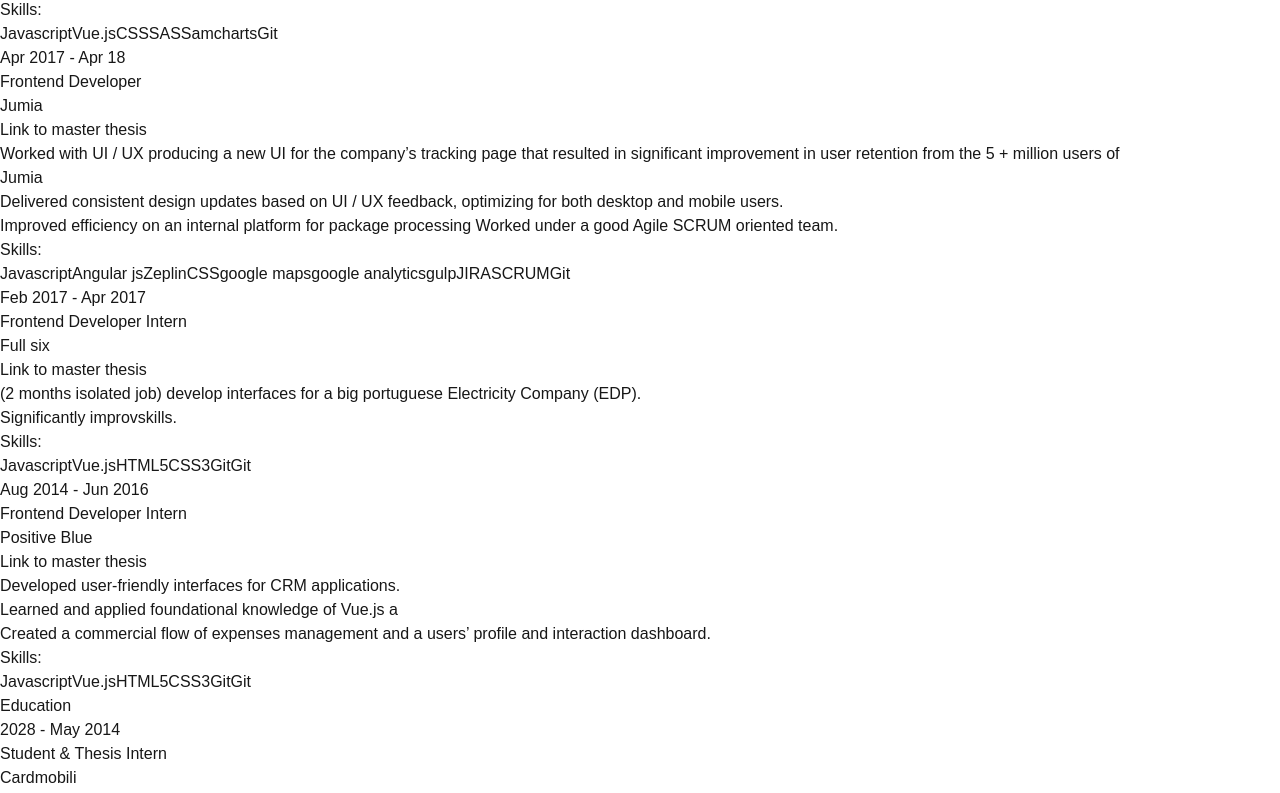
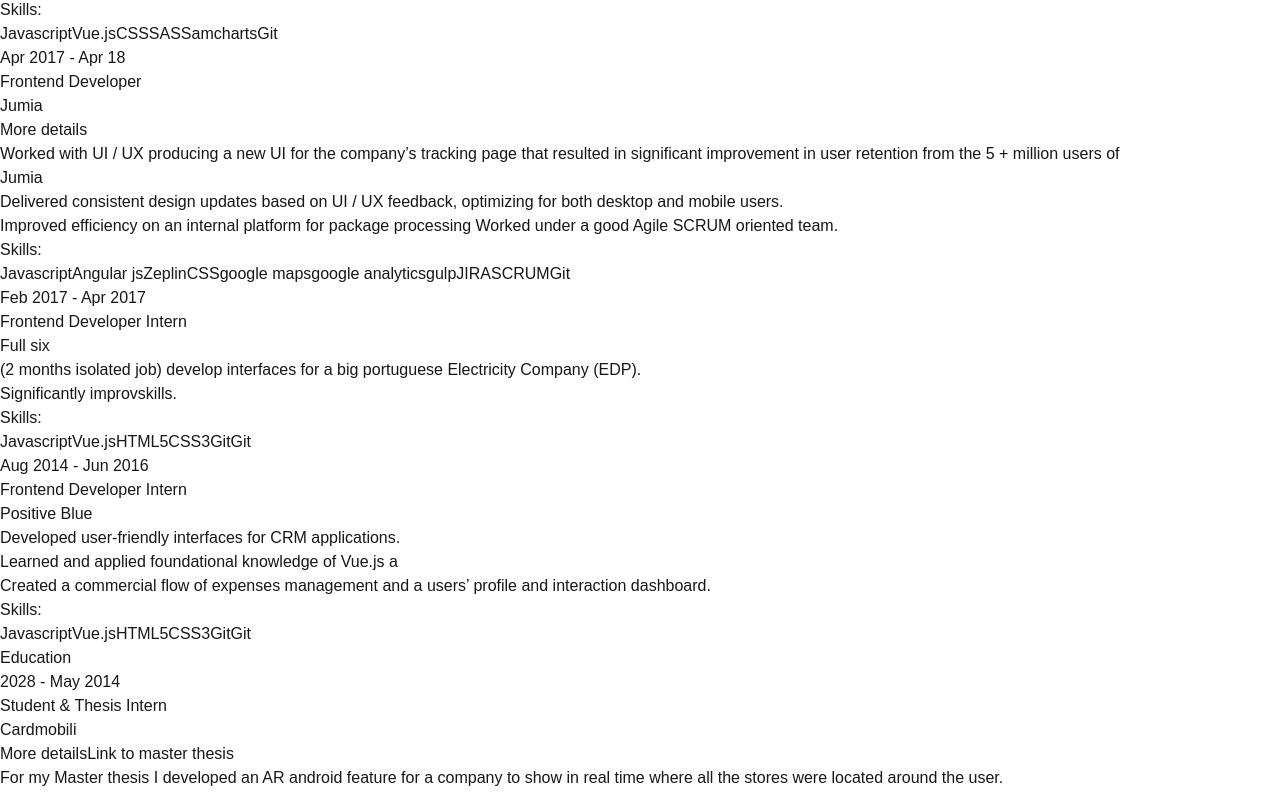
Before and after one commit to Tadeu17/portfolio, a Next.js app: page / in a window 1280 px wide. Shown: the part 2500-3293 px from the top of the page. Built offline with nearby package versions, Linux system fonts and the light colour scheme.

Commit message:
made careers scroll to respective project and added portfolio to projects

```diff
--- a/src/components/ResumeCard.tsx
+++ b/src/components/ResumeCard.tsx
@@ -1,12 +1,32 @@
+"use client"
+
 import { TRoleInfo } from "./types";
 
-const ResumeCard = ({ timeframe, role, company, description, skills, href }: TRoleInfo) => (
+const ResumeCard = ({ id, timeframe, role, company, description, skills, href }: TRoleInfo) => (
   <div className="p-6 bg-gray-800 rounded-md shadow-md">
     <h2 className="text-yellow-400 text-xl font-bold mb-2">{timeframe}</h2>
     <h3 className="text-2xl font-bold text-white">{role}</h3>
     <p className="text-gray-400 text-sm mb-4">{company}</p>
 
-    <a href={href} className="block mb-4 text-xl text-gray-300 underline" target="_blank" rel="noopener noreferrer">Link to master thesis</a>
+    {id &&
+      <a className="block mb-4 text-white underline cursor-pointer" onClick={(e) => {
+        e.preventDefault();
+        const element = document.getElementById(`${id}-project`);
+        if (element) {
+          element.scrollIntoView({
+            // behavior: "smooth", // Smooth scrolling
+            block: "center",
+          });
+        }
+      }}>
+        More details
+      </a>
+    }
+
+    {
+      href &&
+      <a href={href} className="block mb-4 text-xl text-gray-300 underline" target="_blank" rel="noopener noreferrer">Link to master thesis</a>
+    }
     <ul className="list-disc list-inside space-y-2">
       {description.map((item, index) => (
         <li key={index} className="text-gray-300 text-base">
@@ -29,6 +49,6 @@
         ))}
       </div>
     </div>
-  </div>
+  </div >
 );
 export default ResumeCard;
--- a/src/components/sections/Projects.tsx
+++ b/src/components/sections/Projects.tsx
@@ -11,6 +11,7 @@
       <div className="grid grid-cols-1 sm:grid-cols-2 lg:grid-cols-3 gap-8">
         {projects.map((project, index) => (
           <article
+            id={project.id}
             key={index}
             className="bg-gray-800 border-2 border-amber-400 rounded-lg shadow-md overflow-hidden hover:scale-105 transform transition-all"
           >
--- a/src/components/sections/Resume.tsx
+++ b/src/components/sections/Resume.tsx
@@ -9,13 +9,14 @@
 
   return (
     <section id="resume" className="container min-h-screen px-6 py-20">
-      <SectionTitle title="Resume" />
+      <SectionTitle title="Career" />
 
       {/* Experience Timeline */}
       <div className="grid grid-cols-1 md:grid-cols-2 gap-6 mb-10">
         {professionalExperience.map((job, index) => (
           <ResumeCard
             key={index}
+            id={job.id}
             timeframe={job.timeframe}
             role={job.role}
             company={job.company}
@@ -29,6 +30,7 @@
         <h2 className="text-2xl font-bold text-white mb-6">Education</h2>
 
         <ResumeCard
+          id={education.id}
           timeframe={education.timeframe}
           role={education.role}
           company={education.company}
--- a/src/components/types.ts
+++ b/src/components/types.ts
@@ -1,4 +1,5 @@
 export type TRoleInfo = {
+  id?: string,
   timeframe: string,
   role: string,
   company: string,
@@ -18,6 +19,7 @@
 };
 
 export type TProject = {
+  id: string,
   title: string,
   thumbnail: string,
   type: string,
--- a/src/data.ts
+++ b/src/data.ts
@@ -64,6 +64,7 @@
 import { TRoleInfo } from "./components/types";
 export const professionalExperience: TRoleInfo[] = [
   {
+    id: "mammoth",
     timeframe: "Sep 2021 - May 2024",
     role: "Frontend Manager",
     company: "Mammoth Analytics",
@@ -77,6 +78,7 @@
     skills: ["Javascript", "Vue.js", "SCRUM", "Jira", "Figma", "Git"],
   },
   {
+    id: "mammoth",
     timeframe: "Dec 2020 - Sep 2021",
     role: "Lead Frontend Developer",
     company: "Mammoth Analytics",
@@ -88,6 +90,7 @@
     skills: ["Javascript", "Vue.js", "Angular js", "Design Systems", "Sass", "Git"],
   },
   {
+    id: "tips4y",
     timeframe: "Aug 2020 - Nov 2020",
     role: "Lead Frontend Developer",
     company: "Tips4y",
@@ -99,6 +102,7 @@
     skills: ["Javascript", "Vue.js", "CSS", "Figma", "PHP", "Git"],
   },
   {
+    id: "betmarkets",
     timeframe: "Apr 18 - Dec 2019",
     role: "Lead Frontend Developer",
     company: "Betmarkets",
@@ -110,6 +114,7 @@
     skills: ["Javascript", "Vue.js", "CSS", "SASS", "amcharts", "Git"],
   },
   {
+    id: "jumia",
     timeframe: "Apr 2017 - Apr 18",
     role: "Frontend Developer",
     company: "Jumia",
@@ -144,6 +149,7 @@
 ] as const;
 
 export const educationExperience: TRoleInfo = {
+  id: 'education',
   timeframe: "2028 - May 2014",
   role: "Student & Thesis Intern",
   company: "Cardmobili",
@@ -216,6 +222,16 @@
 
 export const projects: TProject[] = [
   {
+    id: "portfolio-project",
+    title: "Portfolio",
+    thumbnail: '/images/portfolio.webp',
+    type: 'personal',
+    href: 'https://www.tadeu-marques.com',
+    github: 'https://github.com/Tadeu17/portfolio',
+    description: 'My portfolio to showcase all projects I worked on and social proof testimonials',
+  },
+  {
+    id: "notes-project",
     title: "Notes app",
     thumbnail: '/images/notes-app.webp',
     type: 'personal',
@@ -224,6 +240,7 @@
     description: 'A simple and effective app for managing notes.',
   },
   {
+    id: "study-project",
     title: "Study app",
     thumbnail: '/images/study-app.webp',
     type: 'personal',
@@ -232,6 +249,7 @@
     description: 'An app designed to help anyone learn whatever they want by leveraging AI.',
   },
   {
+    id: "mammoth-project",
     title: "Mammoth",
     thumbnail: '/images/mammoth.webp',
     type: 'professional',
@@ -239,6 +257,7 @@
     description: 'A professional data analytics platform for enterprise clients.',
   },
   {
+    id: "betmarkets-project",
     title: 'Betmarkets',
     thumbnail: '/images/betmarkets.webp',
     type: 'professional',
@@ -246,6 +265,7 @@
     description: 'A financial platform for managing investments in sports betting.',
   },
   {
+    id: "tips4y-project",
     title: 'Tips4y',
     thumbnail: '/images/tips4y.webp',
     type: 'professional',
@@ -253,6 +273,7 @@
     description: 'Tips4y is a technology company specializing in digital solutions for the automotive aftermarket, aiming to enhance efficiency and innovate the future of automotive mobility.',
   },
   {
+    id: "jumia-project",
     title: 'Jumia',
     thumbnail: '/images/jumia.webp',
     type: 'professional',
```
Also changed, not shown: public/images/portfolio.webp (added).
